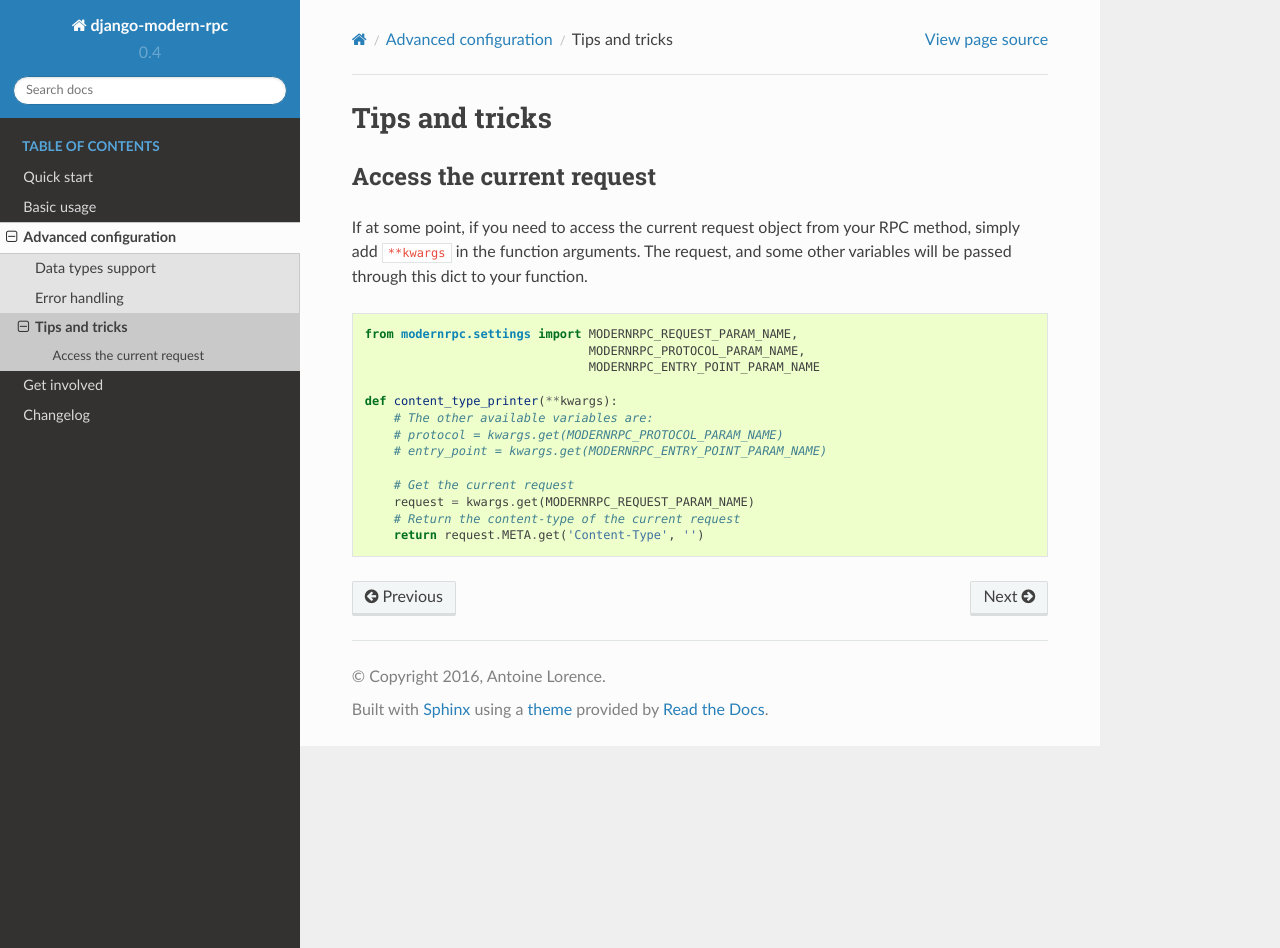
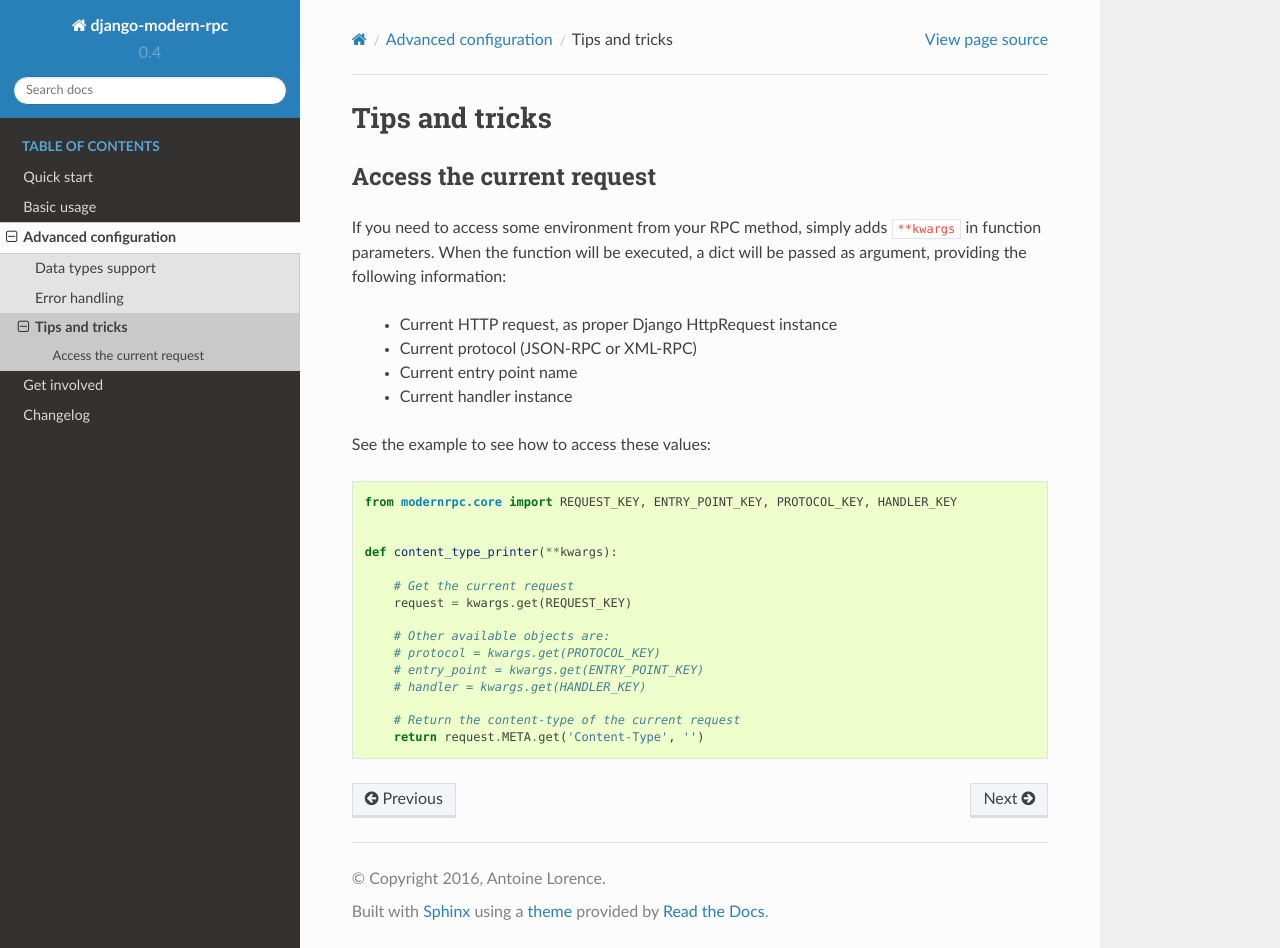
Before and after one commit to alorence/django-modern-rpc, a Sphinx documentation site: the page built from docs/source/advanced/tips_and_tricks.rst, in a window 1280 px wide and 948 px high. Built offline with Sphinx 7.4.7 and the Read the Docs theme 2.0.0, drawn with Linux system fonts in a browser that asks for light colours.

Commit message:
Update documentation

```diff
--- a/docs/source/advanced/tips_and_tricks.rst
+++ b/docs/source/advanced/tips_and_tricks.rst
@@ -5,21 +5,30 @@ Tips and tricks
 Access the current request
 --------------------------
 
-If at some point, if you need to access the current request object from your RPC method, simply add ``**kwargs``
-in the function arguments. The request, and some other variables will be passed through this dict to your function.
+If you need to access some environment from your RPC method, simply adds ``**kwargs`` in function parameters. When the
+function will be executed, a dict will be passed as argument, providing the following information:
+
+ - Current HTTP request, as proper Django HttpRequest instance
+ - Current protocol (JSON-RPC or XML-RPC)
+ - Current entry point name
+ - Current handler instance
+
+See the example to see how to access these values:
 
 .. code:: python
 
-    from modernrpc.settings import MODERNRPC_REQUEST_PARAM_NAME,
-                                   MODERNRPC_PROTOCOL_PARAM_NAME,
-                                   MODERNRPC_ENTRY_POINT_PARAM_NAME
+    from modernrpc.core import REQUEST_KEY, ENTRY_POINT_KEY, PROTOCOL_KEY, HANDLER_KEY
+
 
     def content_type_printer(**kwargs):
-        # The other available variables are:
-        # protocol = kwargs.get(MODERNRPC_PROTOCOL_PARAM_NAME)
-        # entry_point = kwargs.get(MODERNRPC_ENTRY_POINT_PARAM_NAME)
 
         # Get the current request
-        request = kwargs.get(MODERNRPC_REQUEST_PARAM_NAME)
+        request = kwargs.get(REQUEST_KEY)
+
+        # Other available objects are:
+        # protocol = kwargs.get(PROTOCOL_KEY)
+        # entry_point = kwargs.get(ENTRY_POINT_KEY)
+        # handler = kwargs.get(HANDLER_KEY)
+
         # Return the content-type of the current request
         return request.META.get('Content-Type', '')
```
